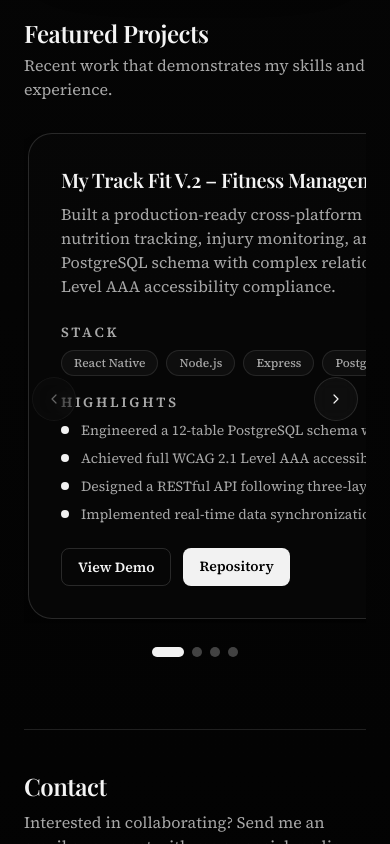
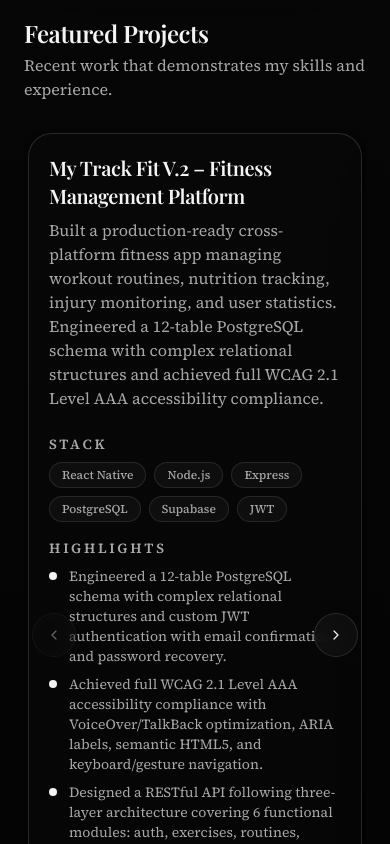
Before and after one commit to santivalverde4/Portfolio, a Next.js app: page / in a window 390 px wide. Shown: the part 3540-4384 px from the top of the page. Built offline with nearby package versions, Linux system fonts and the light colour scheme; a web font is replaced by a local one.

Commit message:
fix: adjust carousel item width and improve project card padding for better layout

```diff
--- a/app/components/Carousel.tsx
+++ b/app/components/Carousel.tsx
@@ -253,6 +253,7 @@ function CarouselContent({ children, className }: CarouselContentProps) {
   const { index, setIndex, setItemsCount, disableDrag, trackId } = useCarousel();
   const itemsLength = Children.count(children);
   const gestureStartRef = useRef<{ x: number; y: number } | null>(null);
+  const translatePercentage = itemsLength ? (index * 100) / itemsLength : 0;
 
   useEffect(() => {
     setItemsCount(itemsLength);
@@ -298,8 +299,10 @@ function CarouselContent({ children, className }: CarouselContentProps) {
           !disableDrag && "select-none",
         )}
         style={{
-          transform: `translate3d(-${index * 100}%, 0, 0)`,
+          width: itemsLength ? `${itemsLength * 100}%` : "100%",
+          transform: `translate3d(-${translatePercentage}%, 0, 0)`,
           transition: "transform 420ms cubic-bezier(0.16, 1, 0.3, 1)",
+          willChange: "transform",
         }}
         onPointerDown={handlePointerDown}
         onPointerUp={handlePointerUp}
@@ -317,8 +320,15 @@ export type CarouselItemProps = {
 };
 
 function CarouselItem({ children, className }: CarouselItemProps) {
+  const { itemsCount } = useCarousel();
+
   return (
-    <div className={cn("min-w-full shrink-0 px-1 md:px-2", className)}>
+    <div
+      className={cn("shrink-0 px-1 md:px-2", className)}
+      style={{
+        width: itemsCount ? `${100 / itemsCount}%` : "100%",
+      }}
+    >
       {children}
     </div>
   );
--- a/app/components/Projects.tsx
+++ b/app/components/Projects.tsx
@@ -47,7 +47,7 @@ export function Projects() {
               <article
                 className={`group h-full overflow-hidden rounded-3xl border border-line bg-surface shadow-soft transition duration-300 hover:-translate-y-1 hover:border-[color:var(--accent)]/40 motion-rise motion-delay-${(index % 4) + 1}`}
               >
-                <div className="p-8">
+                <div className="p-5 sm:p-6 md:p-8">
                   <div className="mb-4 flex items-start justify-between">
                     <div className="flex-1">
                       <h3 className="font-display text-xl font-semibold text-foreground md:text-2xl">
```
